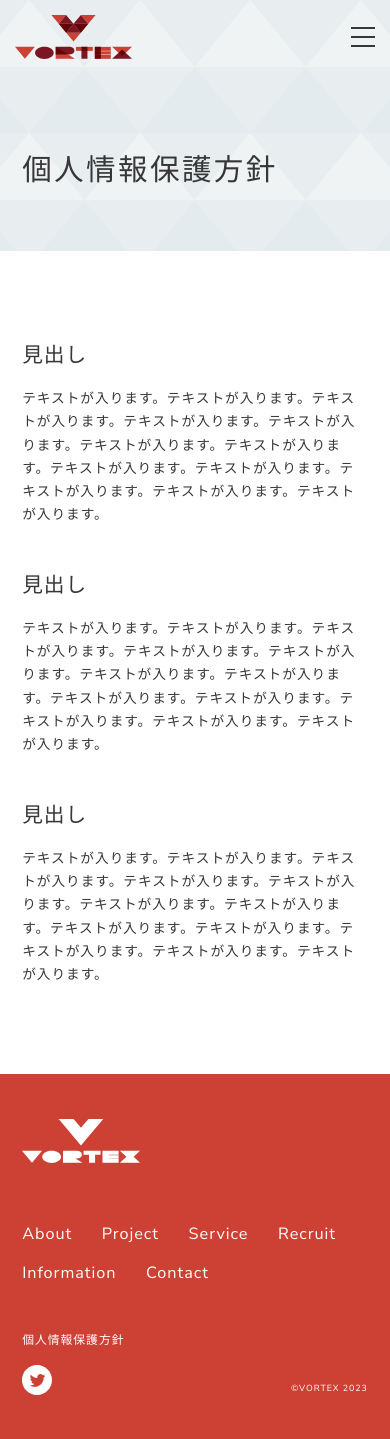
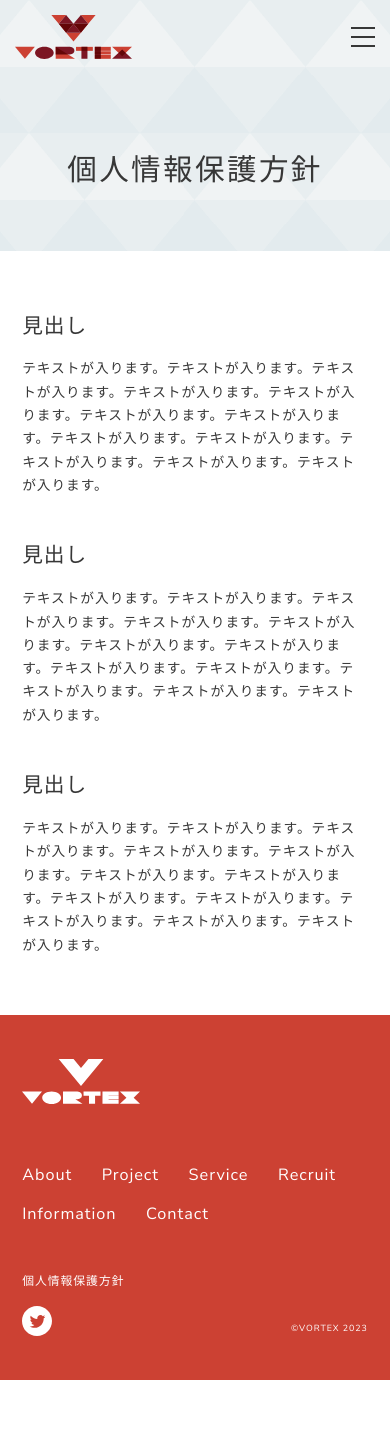
Before and after one commit to aykhsn/VORTEX, a PHP site: page /privacy-policy.html in a window 390 px wide. After the commit the page ends 1380 px from the top, so only its background shows below. Run offline with PHP 8.4, Linux system fonts and the light colour scheme.

Commit message:
Update privacy policy

```diff
--- a/dist/css/style.css
+++ b/dist/css/style.css
@@ -630,6 +630,22 @@ a {
     padding-right: 1.5rem;
   }
 }
+.vt_block-inner--s {
+  padding-left: 10rem;
+  padding-right: 10rem;
+}
+@media screen and (max-width: 820px) {
+  .vt_block-inner--s {
+    padding-left: 6rem;
+    padding-right: 6rem;
+  }
+}
+@media screen and (max-width: 640px) {
+  .vt_block-inner--s {
+    padding-left: 1.5rem;
+    padding-right: 1.5rem;
+  }
+}
 .vt_block-heading {
   display: -webkit-box;
   display: -ms-flexbox;
@@ -649,7 +665,7 @@ a {
     -webkit-box-align: start;
         -ms-flex-align: start;
             align-items: flex-start;
-    gap: 1rem;
+    gap: 2rem;
   }
 }
 .vt_block-heading h1 {
@@ -1516,23 +1532,22 @@ a {
   margin-top: -4rem;
   padding-top: 10rem;
   padding-bottom: 4rem;
+  text-align: center;
 }
 .vt_page-heading h1 {
-  display: -webkit-box;
-  display: -ms-flexbox;
-  display: flex;
-  -webkit-box-align: center;
-      -ms-flex-align: center;
-          align-items: center;
-  gap: 0.5em;
   font-size: 2rem;
   font-weight: 500;
   letter-spacing: 0.08em;
-  white-space: nowrap;
 }
 .vt_page-content {
   padding-top: 6rem;
   padding-bottom: 6rem;
+}
+@media screen and (max-width: 640px) {
+  .vt_page-content {
+    padding-top: 4rem;
+    padding-bottom: 4rem;
+  }
 }
 .vt_page-content h2 {
   margin-bottom: 1rem;
--- a/privacy-policy.html
+++ b/privacy-policy.html
@@ -63,7 +63,7 @@
 			</div>
 		</div>
 		<div class="vt_page-content">
-			<div class="vt_block-inner">
+			<div class="vt_block-inner vt_block-inner--s">
 				<h2>見出し</h2>
 				<p>テキストが入ります。テキストが入ります。テキストが入ります。テキストが入ります。テキストが入ります。テキストが入ります。テキストが入ります。テキストが入ります。テキストが入ります。テキストが入ります。テキストが入ります。テキストが入ります。</p>
 				<h2>見出し</h2>
--- a/src/ejs/index.ejs
+++ b/src/ejs/index.ejs
@@ -4,6 +4,7 @@
 <body>
 <div class="<%= siteName %>_wrapper">
 <%- include( 'Components/_header', { siteName:siteName } ); %>
+
 <%- include( 'Components/_loading', { siteName:siteName } ); %>
 <main>
 <%- include( 'Components/_mv', { siteName:siteName } ); %>
--- a/src/ejs/privacy-policy.ejs
+++ b/src/ejs/privacy-policy.ejs
@@ -12,7 +12,7 @@
 			</div>
 		</div>
 		<div class="<%= siteName %>_page-content">
-			<div class="<%= siteName %>_block-inner">
+			<div class="<%= siteName %>_block-inner <%= siteName %>_block-inner--s">
 				<h2>見出し</h2>
 				<p>テキストが入ります。テキストが入ります。テキストが入ります。テキストが入ります。テキストが入ります。テキストが入ります。テキストが入ります。テキストが入ります。テキストが入ります。テキストが入ります。テキストが入ります。テキストが入ります。</p>
 				<h2>見出し</h2>
--- a/src/sass/Components/_block.scss
+++ b/src/sass/Components/_block.scss
@@ -31,6 +31,21 @@
                 padding-left: 1.5rem;
                 padding-right: 1.5rem;
             }
+
+            &--s {
+                padding-left: 10rem;
+                padding-right: 10rem;
+
+                @include mediaQuery(m) {
+                    padding-left: 6rem;
+                    padding-right: 6rem;
+                }
+
+                @include mediaQuery(s) {
+                    padding-left: 1.5rem;
+                    padding-right: 1.5rem;
+                }
+            }
         }
 
         &-heading {
@@ -42,7 +57,7 @@
             @include mediaQuery(m) {
                 flex-direction: column;
                 align-items: flex-start;
-                gap: 1rem;
+                gap: 2rem;
             }
 
             & h1 {
--- a/src/sass/Projects/_page.scss
+++ b/src/sass/Projects/_page.scss
@@ -9,21 +9,23 @@
     		margin-top: -4rem;
     		padding-top: 10rem;
     		padding-bottom: 4rem;
+    		text-align: center;
 
     		& h1 {
-                display: flex;
-                align-items: center;
-                gap: 0.5em;
                 font-size: 2rem;
                 font-weight: 500;
                 letter-spacing: 0.08em;
-                white-space: nowrap;
             }
     	}
 
     	&-content {
     		padding-top: 6rem;
     		padding-bottom: 6rem;
+
+    		@include mediaQuery(s) {
+    			padding-top: 4rem;
+	    		padding-bottom: 4rem;
+    		}
 
     		& h2 {
     			margin-bottom: 1rem;
```
